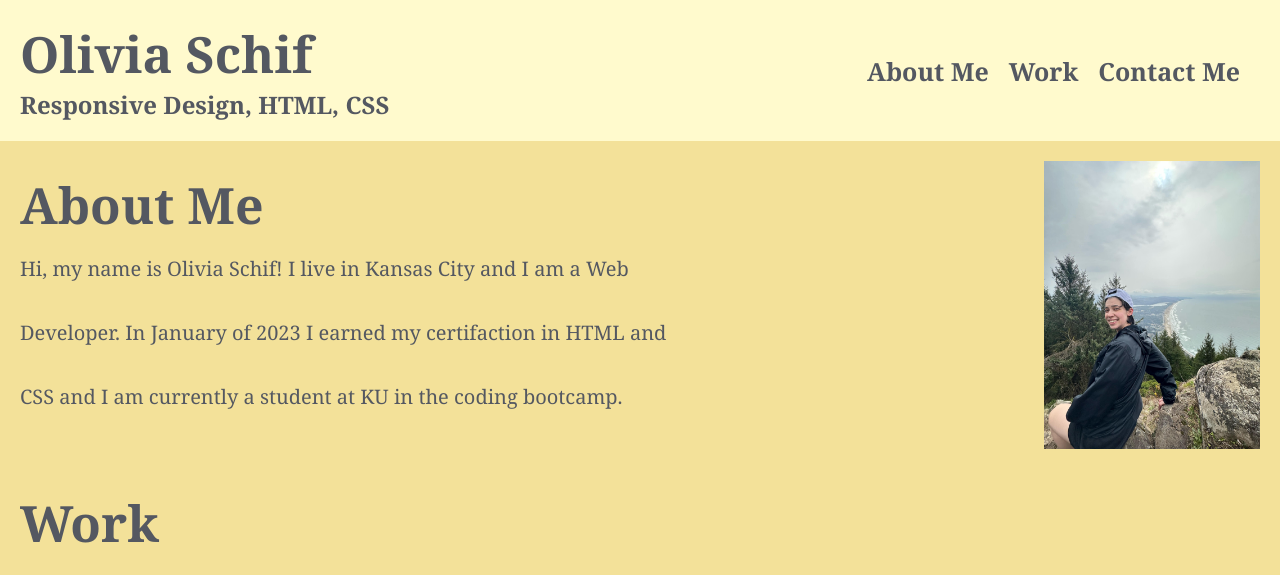
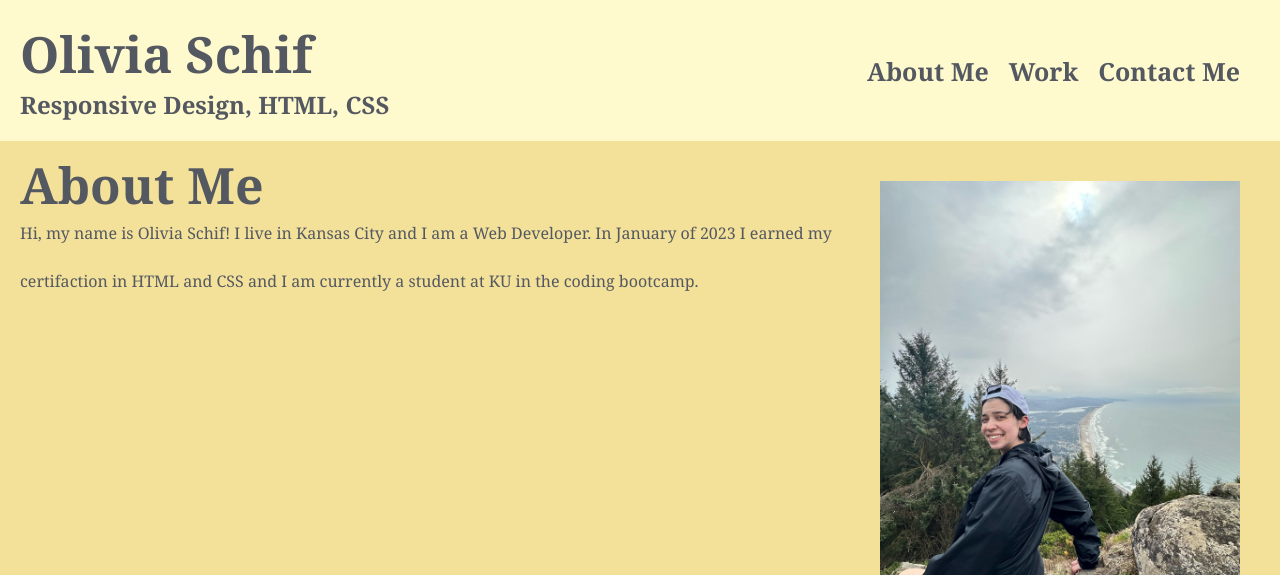
Before and after one commit to livschif/professional-portfolio, a plain HTML site: page index.html in a window 1280 px wide. Shown: the top 575 px of the page. Drawn offline with Linux system fonts and the light colour scheme.

Commit message:
updated about me section

```diff
--- a/assets/style.css
+++ b/assets/style.css
@@ -14,14 +14,14 @@
   padding: 0;
 }
 
-html {
-
-    scroll-behavior: smooth;
+html
+{
+   scroll-behavior: smooth;
 }
 
 body {
     width: 100%;
-    min-height: 100vh;
+    min-height: 100%;
     background-color: var(--white);
     font-family: Georgia, serif;
 }
@@ -35,9 +35,24 @@ a {
     color: var(--grey);
     text-decoration: none;
 }
-/* nav bar */
+/* nav bar
+.work-grid {
+  display: flex;
+  flex-direction: row;
+  flex-wrap: wrap;
+  justify-content: center;
+  align-items: center;
+  gap: 16px;
+  max-width: 1400px;
+  margin: 0 auto;
+  padding: 20px 10px;
+}
+*/
 .navbar {
   display: flex;
+  flex-direction: row;
+  flex-wrap: wrap;
+  max-width: 100%;
   align-items: center;
   justify-content: space-between;
   padding: 20px;
@@ -73,13 +88,54 @@ li:hover {
         color: var(--alt-text);
     }
 }
-
 /* about me */
-  .about-me {
-    display: grid;
-    align-items: center;
+.about {
+    padding: 20px;
+    width: 100%;
+    height: 600px;
     background-color: var(--body-yellow);
     color: var(--grey);
+    line-height: 3rem;
+}
+
+.__img {
+    padding: 20px;
+    display:;
+    width: 400px;
+    height: 500px;
+    float: right;
+}
+
+.__text {
+    display: inline-block;
+    width: 80px;
+    float: left;
+    line-height: 2px;
+
+}
+
+@media screen and (max-width: 1000px) {
+    .about {
+        background-color: var(--alt-col);
+        color: var(--alt-text);
+    }
+}
+
+   /* margin: 20px 30px 0 0;
+    width: 200px;
+    object-fit: contain;
+    vertical-align: right;
+
+}
+}
+
+/* about me
+  .about-me {
+    display: inline-block;
+    align-items:center;
+    background-color: var(--body-yellow);
+    color: var(--grey);
+    max-width: 100%;
   }
 
   @media screen and (max-width: 1000px) {
@@ -89,27 +145,33 @@ li:hover {
     }
 }
 
+.img {
+    width: 200px;
+    height: 50%;
+
+}
+
   .port-img{
-    width: 20%;
-    max-height: 100%;
+    width: 400px;
+    height: 100%;
+    padding: 20px;
     float: right;
-    padding: 20px;
   }
 
   .ab-text {
-    position: absolute;
+    /*position: abslute;
     padding: 20px;
     line-height: 4rem;
   }
 
-.p {
-
+ p {
+    text-align: justify;
+    text-justify: inter-word;
     font-size: 20px;
-    width: 650px;
-    height: 200px;
-    overflow:hidden;
+    width: 60%;
+    margin:
 }
-
+*/
 /* work section*/
 .work {
     background-color: var(--body-yellow);
--- a/index.html
+++ b/index.html
@@ -25,15 +25,14 @@
 <main>
 
 <!--add image of self-->
-<div id="about-me" class="about-me">
-    <div>
-        <img class="port-img" src="./assets/images/Portfolio-photo.jpg" alt="olivia with beach in background">
-    </div>
-    <div class="ab-text">
+<div id="about-me" class="about">
+   <!-- <div class="img"> -->
+    <img class="about __img" src="./assets/images/Portfolio-photo.jpg" alt="olivia with beach in background">
+<div class="about__text">
     <h3>About Me</h3>
-    <div class="p">
+<p>
     Hi, my name is Olivia Schif! I live in Kansas City and I am a Web Developer. In January of 2023 I earned my certifaction in HTML and CSS and I am currently a student at KU in the coding bootcamp.
-      </div>
+</p>
 </div>
 </div>
 
@@ -89,7 +88,7 @@
 <footer id="contact-me" class="contact-me">
     <h3 class="contact-me">Contact</h3>
    <div class="contacts">
-    <a target="_blank" class="btn-contact" href="https://open.spotify.com/user/livschif">
+    <a class="btn-contact" href="https://open.spotify.com/user/livschif">
       <i class="fab fa-facebook-square">
       </i>Spotify
     </a>
```
Also changed, not shown: 1 other file. Lines whose indentation alone changed are shown as unchanged.
